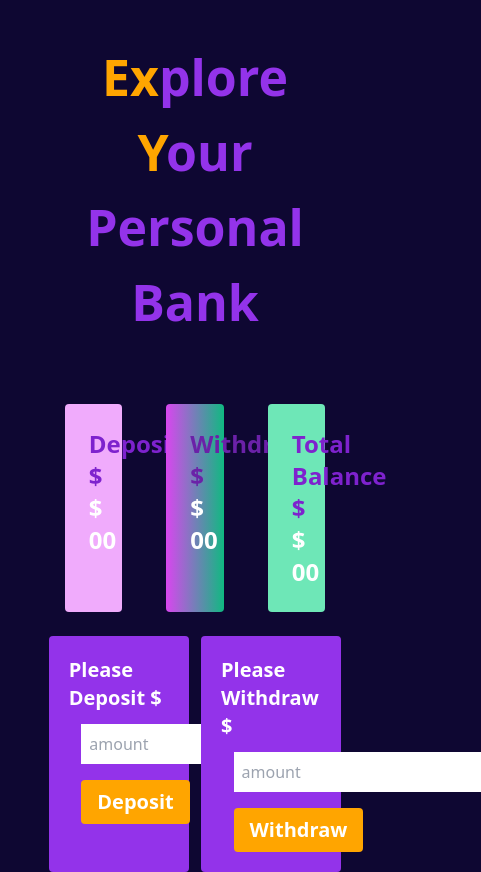
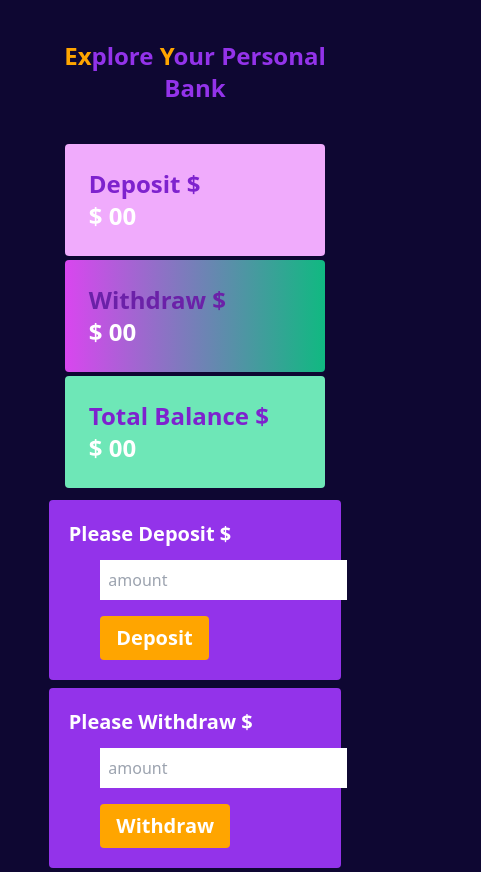
Before and after one commit to TaHasib981/personal-bank, a plain HTML site: page index.html in a window 390 px wide. Shown: the whole page, 481 px wide, since content can reach past the window. Drawn offline with nearby package versions, Linux system fonts and the light colour scheme.

Commit message:
mobile responsive done

```diff
--- a/index.html
+++ b/index.html
@@ -10,33 +10,34 @@
     <script src="https://cdn.tailwindcss.com"></script>
     <title>Personal-Bank</title>
 </head>
-
+<!-- style="font-size: 50px;" -->
 <body>
     <header class=" py-6">
         <div class="w-9/12 mx-auto">
-            <h1 style="font-size: 50px;" class="text-center text-purple-600 py-4 font-bold"><span style="color:orange;">Ex</span>plore <span
+            <h1  class="text-center text-2xl md:text-5xl text-purple-600 py-4 font-bold"><span style="color:orange;">Ex</span>plore <span
                     style="color:orange;">Y</span>our <span class="text-purple-600">Personal Bank</span></h1>
         </div>
     </header>
+    <!-- display state history -->
     <section class="rbg-gray-100 ">
-        <div class="grid grid-cols-3 gap-3 w-9/12 mx-auto ">
-            <div class="bg-fuchsia-300 p-3 rounded mx-4 my-6 p-6">
+        <div class="grid grid-cols-1 md:grid-cols-3 gap-1 md:gap-3 w-9/12 mx-auto ">
+            <div class="bg-fuchsia-300 p-3 rounded mx-4 md:my-6 p-6">
                 <h1 class="text-2xl font-bold text-purple-700">Deposit $</h1>
                 <h2 class="text-2xl font-bold text-white">$ <span id="deposit-total">00</span></h2>
             </div>
-            <div class="bg-gradient-to-l from-emerald-500 to-fuchsia-500  p-3 rounded mx-4 my-6 p-6">
+            <div class="bg-gradient-to-l from-emerald-500 to-fuchsia-500  p-3 rounded mx-4 md:my-6 p-6">
                 <h1 class="text-2xl font-bold text-purple-800">Withdraw $</h1>
                 <h2 class="text-2xl font-bold text-white">$ <span id="totalWithdraw">00</span></h2>
             </div>
-            <div class="bg-emerald-300 p-3 rounded mx-4 my-6 p-6">
+            <div class="bg-emerald-300 p-3 rounded mx-4 md:my-6 p-6">
                 <h1 class="text-2xl font-bold text-purple-700">Total Balance $</h1>
                 <h2 class="text-2xl font-bold text-white">$ <span id="total-balance">00</span></h2>
             </div>
         </div>
     </section>
-
-    <section>
-        <div class="w-9/12 mx-auto grid grid-cols-2 gap-3">
+   <!-- deposit and withdraw input field -->
+    <section class="mt-3">
+        <div class="w-9/12 mx-auto  grid grid-cols-1 md:grid-cols-2 gap-2 md:gap-3">
             <div class="bg-purple-600 p-5  rounded ">
                 <h1 class="text-xl text-white font-bold pb-3">Please Deposit $</h1>
                 <div class="w-9/12 mx-auto">
```
